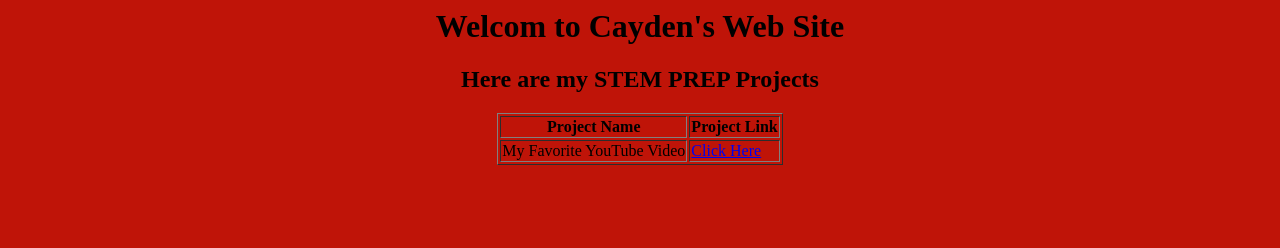
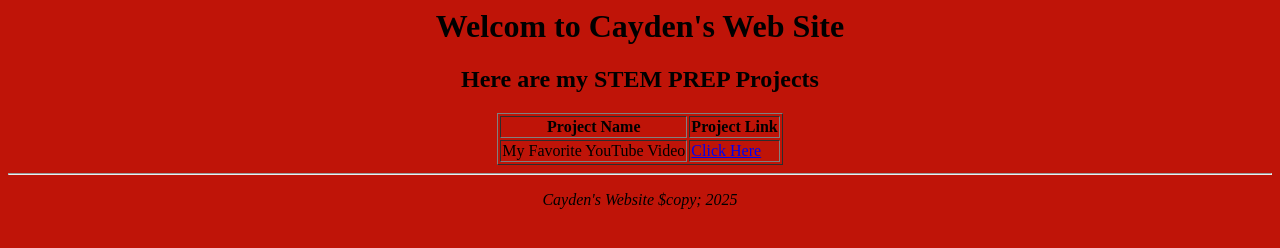
Before and after one commit to Mrcheeseman2/Mrcheeseman2.github.io, a plain HTML site: page index.html in a window 1280 px wide. Drawn offline with Linux system fonts and the light colour scheme.

Commit message:
Update index.html

```diff
--- a/index.html
+++ b/index.html
@@ -27,5 +27,13 @@
         </tr>
       </table>
     </center>
+    <footer>
+      <center>
+        <hr>
+        <p>
+          <i>Cayden's Website $copy; 2025</i>
+        </p>
+      </center>
+    </footer>
   </body>
 </html>
```
